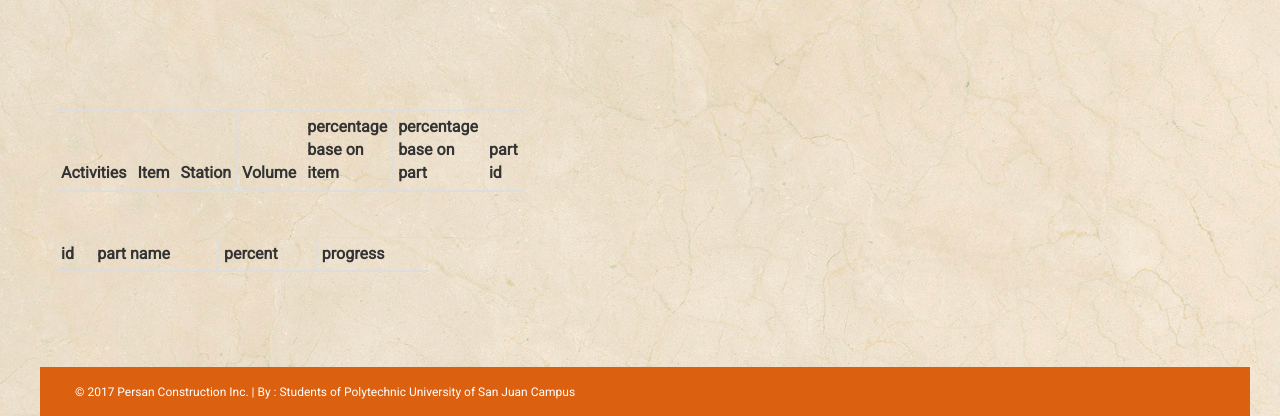
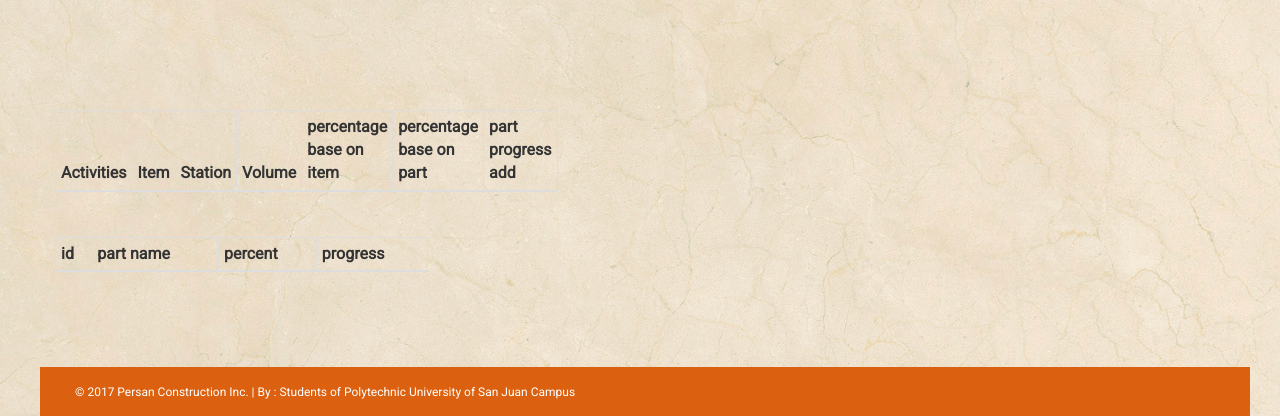
Before and after one commit to bendevelopss/mock4, a PHP site: page /view/others/isolation/main.php in a window 1280 px wide. Shown: the part 758-1174 px from the top of the page. Run offline with PHP 8.4, Linux system fonts and the light colour scheme; the visitor is signed in with stand-in values (Sample User, id 1); lists and menus that the app fills with data are empty; some libraries are stand-ins or nearby versions.

Commit message:
isolation progress item moving <3 <3

```diff
--- a/view/others/isolation/main.php
+++ b/view/others/isolation/main.php
@@ -124,7 +124,7 @@ if (option && typeof option === "object") {
                               <th>Volume</th>
                               <th>percentage base on item</th>
                               <th>percentage base on part</th>
-                              <th>part id</th>
+                              <th>part progress add</th>
 
                             </thead>
 
```
